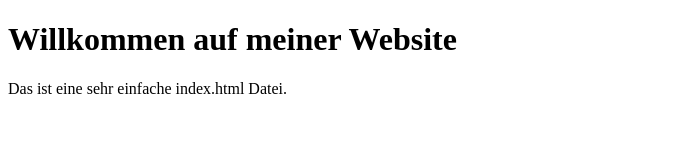
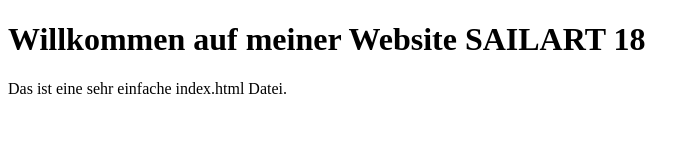
Before and after one commit to Ulzburger/sailart18, a plain HTML site: page index.html in a window 1280 px wide. Shown: the whole page, without its empty margins (0-700 px from the left). Drawn offline with Linux system fonts and the light colour scheme.

Commit message:
Update index.html

```diff
--- a/index.html
+++ b/index.html
@@ -5,7 +5,7 @@
     <title>Testseite</title>
 </head>
 <body>
-    <h1>Willkommen auf meiner Website</h1>
+    <h1>Willkommen auf meiner Website SAILART 18</h1>
     <p>Das ist eine sehr einfache index.html Datei.</p>
 </body>
 </html>
```
